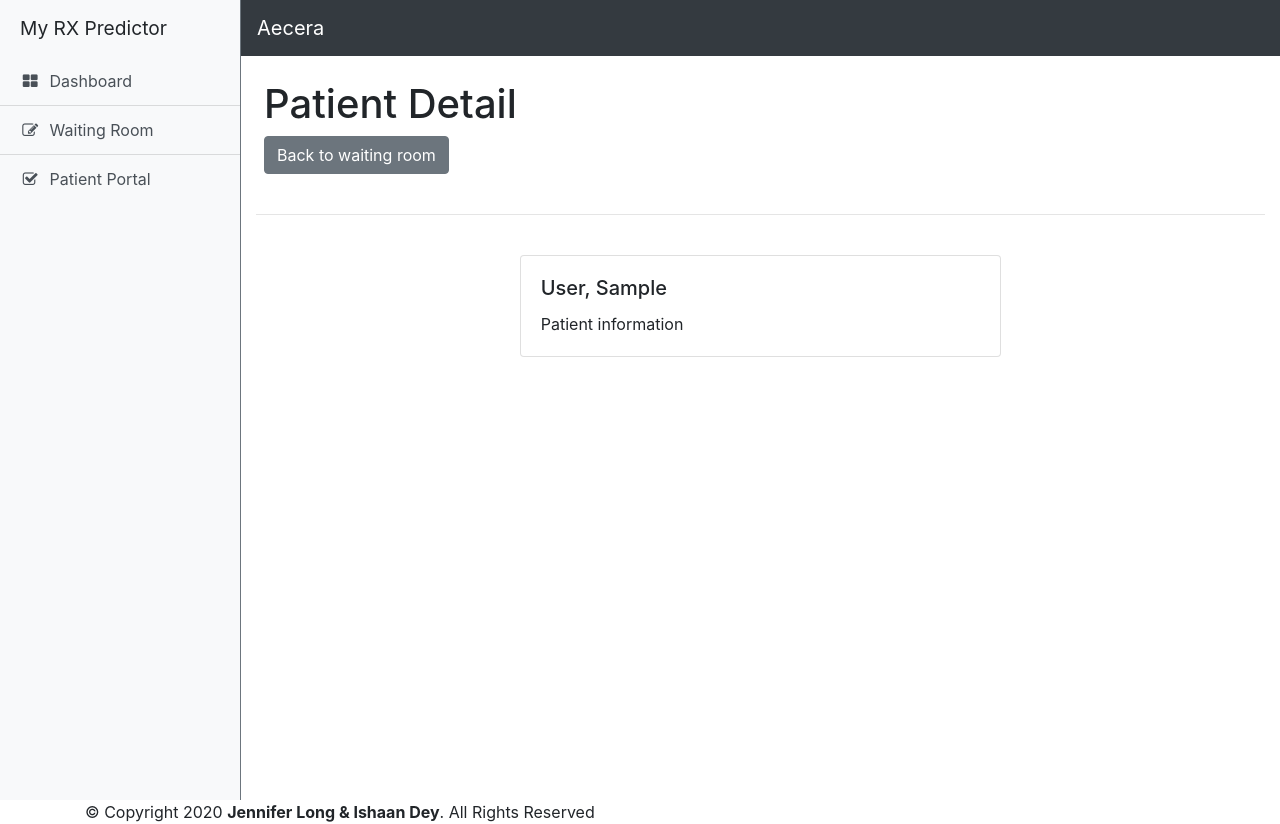
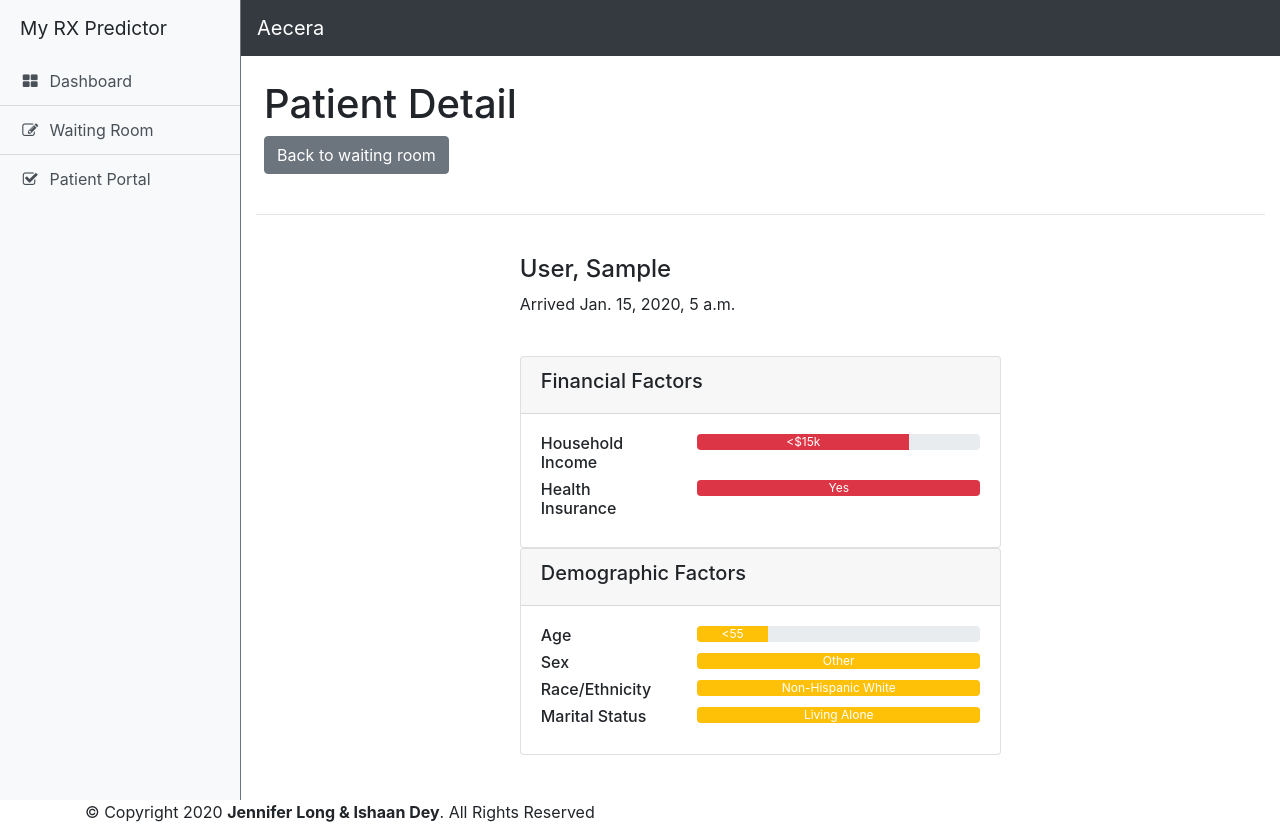
Before and after one commit to j-alicia-long/Rx-CRN-Predictor, a Django app: page /waiting-room/patient/1 in a window 1280 px wide. Run offline with Django 3.2, Linux system fonts and the light colour scheme; tables that the repository leaves empty hold one stand-in row (values such as "Sample post"); some libraries are stand-ins or nearby versions.

Commit message:
prettify form

```diff
--- a/web/rx/settings.py
+++ b/web/rx/settings.py
@@ -107,7 +107,7 @@ AUTH_PASSWORD_VALIDATORS = [
 
 LANGUAGE_CODE = 'en-us'
 
-TIME_ZONE = 'UTC'
+TIME_ZONE = 'EST'
 
 USE_I18N = True
 
--- a/web/rx_core/models.py
+++ b/web/rx_core/models.py
@@ -1,6 +1,7 @@
 from django.db import models
 
 import random #placeholder for CRN score
+from django.utils import timezone
 
 # Create your models here.
 
@@ -9,63 +10,91 @@ class Patient(models.Model):
     # middle_name = models.CharField(max_length=200)
     last_name = models.CharField(max_length=200)
 
-    # # Financial Factors
-    # INCOME = (
-    #     (1, '<$15k'),
-    #     (2, '$15k-$24.9k'),
-    #     (3, '$25k-$34.9k'),
-    #     (4, '$35k-$49.9k'),
-    #     (5, '$50k or more'),
-    # )
-    # household_income = models.PositiveSmallIntegerField(choices=INCOME)
-    #
-    # health_insurance = models.TextChoices('Health Insurance', 'YES NO')
-    #
-    # # Demographic Factors
-    # age = models.TextChoices('Age', '<55 55-64 65-75 75+')
-    # sex = models.TextChoices('Sex', 'Male Female Other')
-    # race = models.TextChoices('Race/Ethnicity', 'White Black Asian Hispanic Other')
-    # marital_status = models.TextChoices('Marital Status', 'Single Married')
-    #
-    # # Socioeconomic Factors
-    # EDUCATION = (
-    #     (1, '<High School'),
-    #     (2, 'Some High School'),
-    #     (3, 'High School Grad or GED'),
-    #     (4, 'Some College'),
-    #     (5, 'College or More'),
-    # )
-    # education_level = models.PositiveSmallIntegerField(choices=EDUCATION)
-    #
-    # EMPLOYMENT = (
-    #     (4, 'Employed/Self-employed'),
-    #     (3, 'Not employed'),
-    #     (2, 'Retired'),
-    #     (1, 'Not in the workforce'),
-    # )
-    # employment_status = models.PositiveSmallIntegerField(choices=EMPLOYMENT)
-    #
-    # # Lifestyle Factors
-    # physical_activity = models.TextChoices('Exercise', 'YES NO')
-    # alcohol_drinking = models.TextChoices('Drinking', 'YES NO')
-    # smoking_activity = models.TextChoices('Smoking', 'YES NO')
-    # weight = models.IntegerField()
-    # height = models.IntegerField()
-    #
-    # # Health Factors
-    # general_health_status = models.TextChoices('General Health', 'EXCELLENT GOOD FAIR POOR')
-    # comorbidities = models.TextChoices('Other Health Conditions', 'YES NO')
-    # disability = models.TextChoices('Disability', 'YES NO')
-    #
-    #
-    # def body_mass_index(self):
-    #     return {self.weight}/({self.height}**2)
+    # Financial Factors
+    INCOME = (
+        (1, '<$15k'),
+        (2, '$15k-$24.9k'),
+        (3, '$25k-$34.9k'),
+        (4, '$35k-$49.9k'),
+        (5, '$50k or more'),
+    )
+    household_income = models.PositiveSmallIntegerField(choices=INCOME)
 
-    crn_score = models.IntegerField()
+    BOOLEAN = ((1, 'Yes'), (0, 'No'))
+    health_insurance = models.PositiveSmallIntegerField(choices=BOOLEAN)
+
+    # Demographic Factors
+    AGE = ((4, '<55'),(3, '55-64'),(2, '65-75'),(1, '75+'),)
+    age = models.PositiveSmallIntegerField(choices=AGE)
+
+    SEX = ((1, 'Female'),(2, 'Male'),(1, 'Other'),)
+    sex = models.PositiveSmallIntegerField(choices=SEX)
+
+    RACE = (
+        (5, 'Non-Hispanic White'),
+        (2, 'Non-Hispanic Black'),
+        (1, 'Hispanic'),
+        (4, 'Asian/Pacific Islander'),
+        (3, 'Other'),
+    )
+    race = models.PositiveSmallIntegerField(choices=RACE, verbose_name="Race/Ethnicity")
+
+    MARITAL = (
+        (1, 'Living Alone'),
+        (2, 'Married or Living with SO'),
+    )
+    marital_status = models.PositiveSmallIntegerField(choices=MARITAL)
+
+    # Socioeconomic Factors
+    EDUCATION = (
+        (1, '<High School'),
+        (1, 'Some High School'),
+        (2, 'High School Grad or GED'),
+        (2, 'Some College'),
+        (3, 'College or More'),
+    )
+    education_level = models.PositiveSmallIntegerField(choices=EDUCATION)
+
+    EMPLOYMENT = (
+        (3, 'Employed/Self-employed'),
+        (1, 'Not employed'),
+        (4, 'Retired'),
+        (2, 'Not in the workforce'),
+    )
+    employment_status = models.PositiveSmallIntegerField(choices=EMPLOYMENT)
+
+    # Lifestyle Factors
+    BOOLEAN = ((1, 'Yes'), (0, 'No'))
+    physical_activity = models.PositiveSmallIntegerField(choices=BOOLEAN)
+    alcohol_drinking = models.PositiveSmallIntegerField(choices=BOOLEAN)
+    smoking_activity = models.PositiveSmallIntegerField(choices=BOOLEAN)
+    weight = models.IntegerField(verbose_name="Weight (kg)")
+    height = models.IntegerField(verbose_name="Height (m)")
+
+    # Health Factors
+    HEALTH_STATUS = ((4, 'Excellent'),(3, 'Good'),(2, 'Fair'),(1, 'Poor'),)
+    general_health_status = models.PositiveSmallIntegerField(choices=HEALTH_STATUS)
+    comorbidity = models.PositiveSmallIntegerField(choices=BOOLEAN, verbose_name="Other Health Conditions (Heart Attack, CHD, Stroke)")
+    disability = models.PositiveSmallIntegerField(choices=BOOLEAN)
+
+    other_info = models.TextField(default="")
+    arrival_time = models.DateTimeField(default=timezone.now)
+
+    # Result returned after survey
+    crn_score = models.IntegerField(default=50)
+
+    def body_mass_index(self):
+        return (self.weight)/(self.height**2)
 
     def get_crn_score(self):
         """Calculated CRN likelihood score out of 100"""
-        self.crn_score = random.randrange(100)
+        # self.crn_score = random.randrange(100)
+        sum = (self.household_income + self.health_insurance + self.age +
+              self.sex + self.race + self.marital_status + self.education_level +
+              self.employment_status + self.physical_activity +
+              self.alcohol_drinking + self.smoking_activity +
+              self.general_health_status + self.comorbidity + self.disability)
+        self.crn_score = (1-(sum/40)) * 100
         return self.crn_score
 
     def __str__(self):
--- a/web/rx_core/templates/rx_core/patient_detail.html
+++ b/web/rx_core/templates/rx_core/patient_detail.html
@@ -8,11 +8,107 @@
 
 {%block page %}
 <div class="col-lg-6 offset-lg-3">
+  <h4>{{ patient }}</h4>
+  <p>Arrived {{ patient.arrival_time }}</p>
+  <br/>
   <div class="card">
+    <div class="card-header">
+      <h5>Financial Factors</h5>
+    </div>
     <div class="card-body">
-      <h5 class="card-title">{{ patient }}</h5>
-      <p class="card-text">Patient information</p>
+      <div class="row">
+        <div class="col-sm-4">
+          <h6>Household Income</h6>
+        </div>
+        <div class="col-sm-8">
+          <div class="progress">
+            <div class="progress-bar bg-danger w-75" role="progressbar"
+                 aria-valuemin="0" aria-valuemax="5">
+              {{ patient.get_household_income_display }}
+            </div>
+          </div>
+        </div>
+      </div>
+      <div class="row">
+        <div class="col-sm-4">
+          <h6>Health Insurance</h6>
+        </div>
+        <div class="col-sm-8">
+          <div class="progress">
+            <div class="progress-bar bg-danger w-100" role="progressbar"
+                 aria-valuemin="0" aria-valuemax="5">
+              {{ patient.get_health_insurance_display }}
+            </div>
+          </div>
+        </div>
+      </div>
     </div>
   </div>
+  <div class="card">
+    <div class="card-header">
+      <h5>Demographic Factors</h5>
+    </div>
+    <div class="card-body">
+      <div class="row">
+        <div class="col-sm-4">
+          <h6>Age</h6>
+        </div>
+        <div class="col-sm-8">
+          <div class="progress">
+            <div class="progress-bar bg-warning w-25" role="progressbar"
+                 aria-valuemin="0" aria-valuemax="5">
+              {{ patient.get_age_display }}
+            </div>
+          </div>
+        </div>
+      </div>
+      <div class="row">
+        <div class="col-sm-4">
+          <h6>Sex</h6>
+        </div>
+        <div class="col-sm-8">
+          <div class="progress">
+            <div class="progress-bar bg-warning w-100" role="progressbar"
+                 aria-valuemin="0" aria-valuemax="5">
+              {{ patient.get_sex_display }}
+            </div>
+          </div>
+        </div>
+      </div>
+      <div class="row">
+        <div class="col-sm-4">
+          <h6>Race/Ethnicity</h6>
+        </div>
+        <div class="col-sm-8">
+          <div class="progress">
+            <div class="progress-bar bg-warning w-100" role="progressbar"
+                 aria-valuemin="0" aria-valuemax="5">
+              {{ patient.get_race_display }}
+            </div>
+          </div>
+        </div>
+      </div>
+      <div class="row">
+        <div class="col-sm-4">
+          <h6>Marital Status</h6>
+        </div>
+        <div class="col-sm-8">
+          <div class="progress">
+            <div class="progress-bar bg-warning w-100" role="progressbar"
+                 aria-valuemin="0" aria-valuemax="5">
+              {{ patient.get_marital_status_display }}
+            </div>
+          </div>
+        </div>
+      </div>
+    </div>
+  </div>
+
 </div>
 {% endblock %}
+
+self.household_income + self.health_insurance + self.age +
+          self.sex + self.race + self.marital_status + self.education_level +
+          self.employment_status + self.physical_activity +
+          self.alcohol_drinking + self.smoking_activity +
+          self.general_health_status + self.comorbidity + self.disability
--- a/web/rx_core/templates/rx_core/patient_portal.html
+++ b/web/rx_core/templates/rx_core/patient_portal.html
@@ -10,7 +10,10 @@
   <div class="card">
     <div class="card-body">
       <h5 class="card-title">Intake form</h5>
-      <p class="card-text">Please complete the intake form while you wait for your appointment.</p>
+      <p class="card-text">
+        Please complete the intake form while you wait for your appointment.
+        This will take approximately 3-5 minutes of your time.
+      </p>
       <a href="{% url 'rx_core:patient_intake' %}" class="btn btn-primary">Begin form</a>
     </div>
   </div>
--- a/web/rx_core/views.py
+++ b/web/rx_core/views.py
@@ -6,13 +6,13 @@ from django.urls import reverse_lazy
 from django.utils import timezone
 
 from .models import Patient
-# from .forms import PatientIntakeForm
+from .forms import PatientIntakeForm
 
 def index(request):
-	return render(request, 'rx_core/index.html')
+    return render(request, 'rx_core/index.html')
 
 def patient_portal(request):
-	return render(request, 'rx_core/patient_portal.html')
+    return render(request, 'rx_core/patient_portal.html')
 
 # class PatientIntakeView(FormView):
 #     template_name = 'rx_core/patient_portal.html'
@@ -20,17 +20,23 @@ def patient_portal(request):
 #     success_url = 'patients/thanks/'
 
 class PatientIntake(CreateView):
-	model = Patient
-	fields = '__all__'
-	success_url = reverse_lazy('rx_core:patient_confirmation')
+    template_name = 'rx_core/patient_form.html'
+    form_class = PatientIntakeForm
+    success_url = reverse_lazy('rx_core:patient_confirmation')
+
+    def get_initial(self, *args, **kwargs):
+        initial = super(PatientIntake, self).get_initial(**kwargs)
+        # initial['name'] = 'My Goal'
+        return initial
+
 
 def patient_confirmation(request):
-	return render(request, 'rx_core/patient_confirmation.html')
+    return render(request, 'rx_core/patient_confirmation.html')
 
 
 # @login_required
 def dashboard(request):
-	return render(request, 'rx_core/dashboard.html')
+    return render(request, 'rx_core/dashboard.html')
 
 # @login_required
 class WaitingRoomView(ListView):
```
Also changed, not shown: web/rx_core/forms.py (+10 -3 lines), web/rx_core/templates/rx_core/patient_form.html (+38 -6 lines), web/rx_core/templates/rx_core/waiting_room.html (+11 -7 lines), web/rx_core/migrations/0003_auto_20200419_1230.py (added), web/rx_core/migrations/0004_auto_20200419_1237.py (added), web/rx_core/migrations/0005_patient_arrival_time.py (added).
